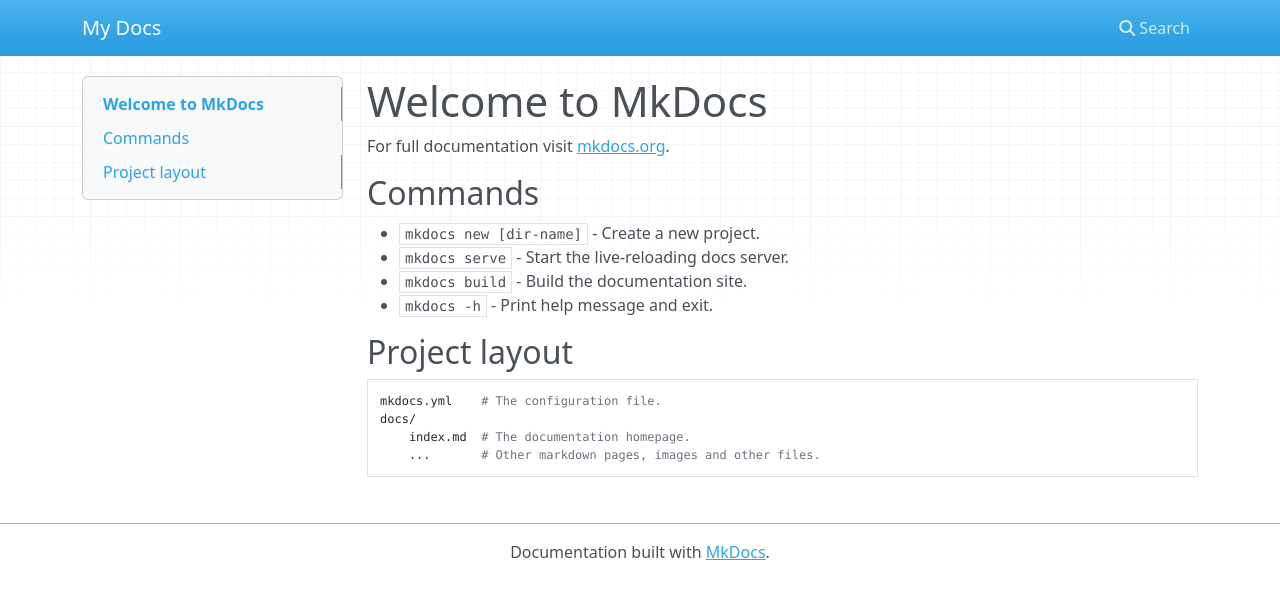
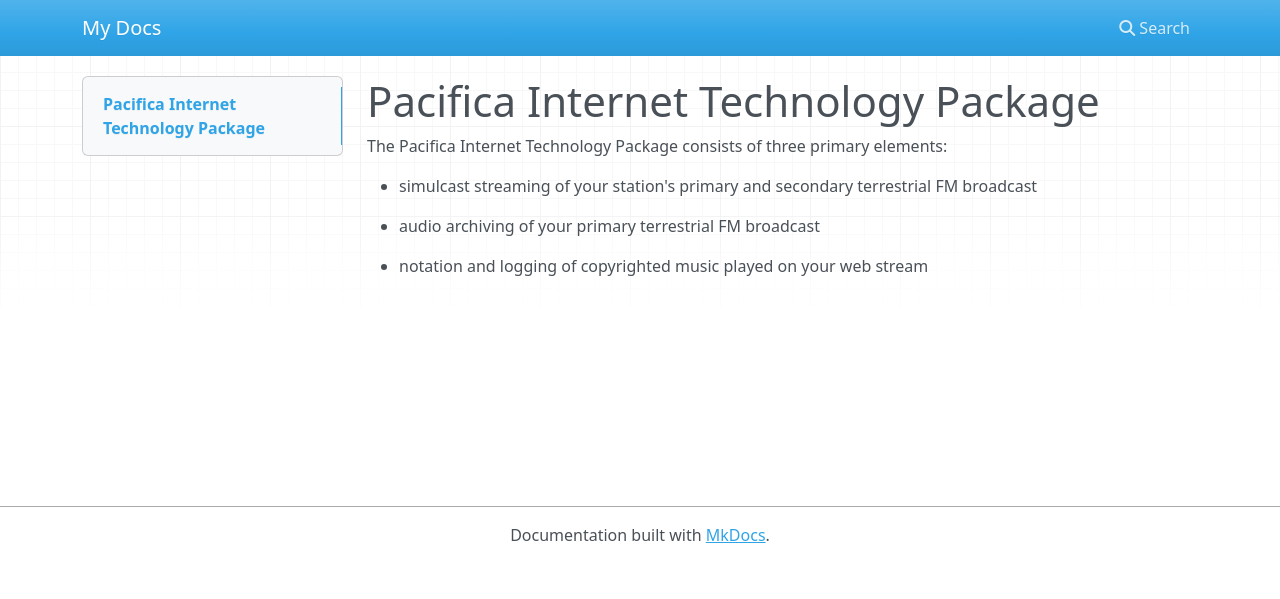
Before and after one commit to opensourceradio/ram, an MkDocs documentation site: the page built from docs/index.md, in a window 1280 px wide. Shown: the top 599 px of the page. Built offline with MkDocs 1.6.1, drawn with Linux system fonts in a browser that asks for light colours; nearby versions of some CDN libraries.

Commit message:
Replace boilerplate mkdocs text.

```diff
--- a/docs/index.md
+++ b/docs/index.md
@@ -1,17 +1,9 @@
-# Welcome to MkDocs
+# Pacifica Internet Technology Package #
 
-For full documentation visit [mkdocs.org](https://www.mkdocs.org).
+The Pacifica Internet Technology Package consists of three primary elements:
 
-## Commands
+- simulcast streaming of your station's primary and secondary terrestrial FM broadcast
 
-* `mkdocs new [dir-name]` - Create a new project.
-* `mkdocs serve` - Start the live-reloading docs server.
-* `mkdocs build` - Build the documentation site.
-* `mkdocs -h` - Print help message and exit.
+- audio archiving of your primary terrestrial FM broadcast
 
-## Project layout
-
-    mkdocs.yml    # The configuration file.
-    docs/
-        index.md  # The documentation homepage.
-        ...       # Other markdown pages, images and other files.
+- notation and logging of copyrighted music played on your web stream
```
